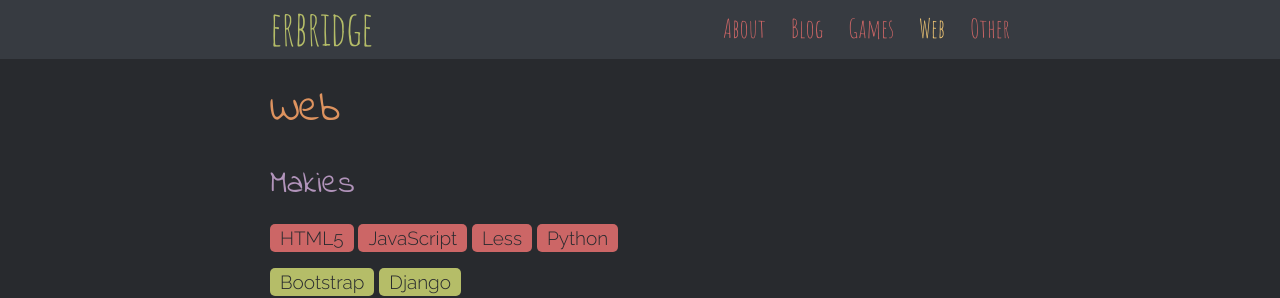
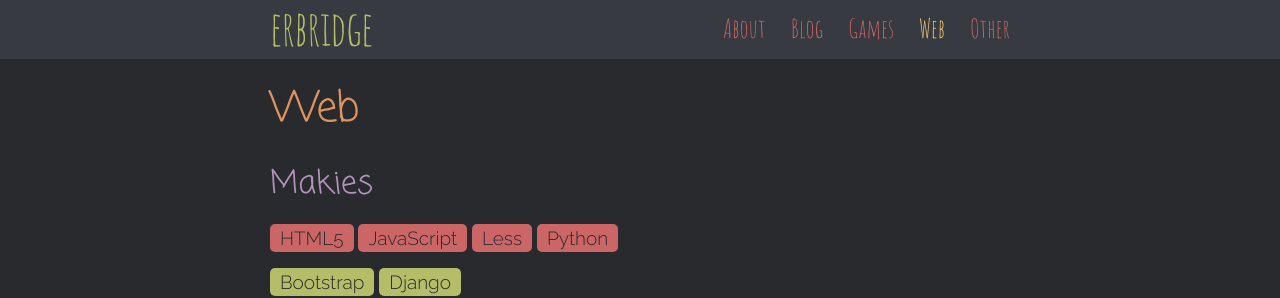
Before and after one commit to erbridge/erbridge.github.io, a Jekyll site: the page built from pages/03-web.md, in a window 1280 px wide. Shown: the top 298 px of the page. Built offline with Jekyll 4.4.1, drawn with Linux system fonts in a browser that asks for light colours.

Commit message:
Change the heading font to Coming Soon.

```diff
--- a/css/main.scss
+++ b/css/main.scss
@@ -4,7 +4,7 @@
 
 
 
-@import url(http://fonts.googleapis.com/css?family=Amatic+SC|Inconsolata|Raleway:300|Indie+Flower);
+@import url(http://fonts.googleapis.com/css?family=Amatic+SC|Inconsolata|Raleway:300|Coming+Soon);
 
 
 
@@ -16,7 +16,7 @@ $base-line-height:  1.5;
 $small-font-size:   $base-font-size * 0.875;
 $small-line-height: $base-line-height * 0.875;
 
-$heading-font-family: 'Indie Flower', cursive;
+$heading-font-family: 'Coming Soon', cursive;
 $heading-font-weight: 400;
 
 $decorative-font-family: 'Amatic SC', cursive;
```
